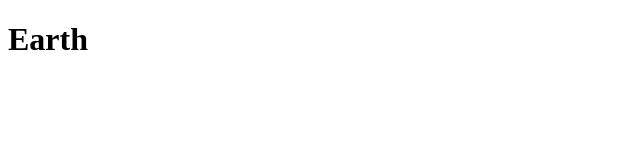
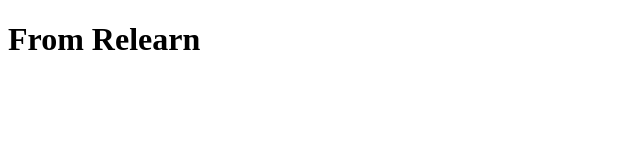
Before and after one commit to earth824/cc15-workflow, a plain HTML site: page index.html in a window 1280 px wide. Shown: the whole page, without its empty margins (0-640 px from the left). Drawn offline with Linux system fonts and the light colour scheme.

Commit message:
Update index.html

```diff
--- a/index.html
+++ b/index.html
@@ -3,9 +3,9 @@
   <head>
     <meta charset="UTF-8" />
     <meta name="viewport" content="width=device-width, initial-scale=1.0" />
-    <title>Home Page</title>
+    <title>Test Test</title>
   </head>
   <body>
-    <h1>Earth</h1>
+    <h1>From Relearn</h1>
   </body>
 </html>
```
